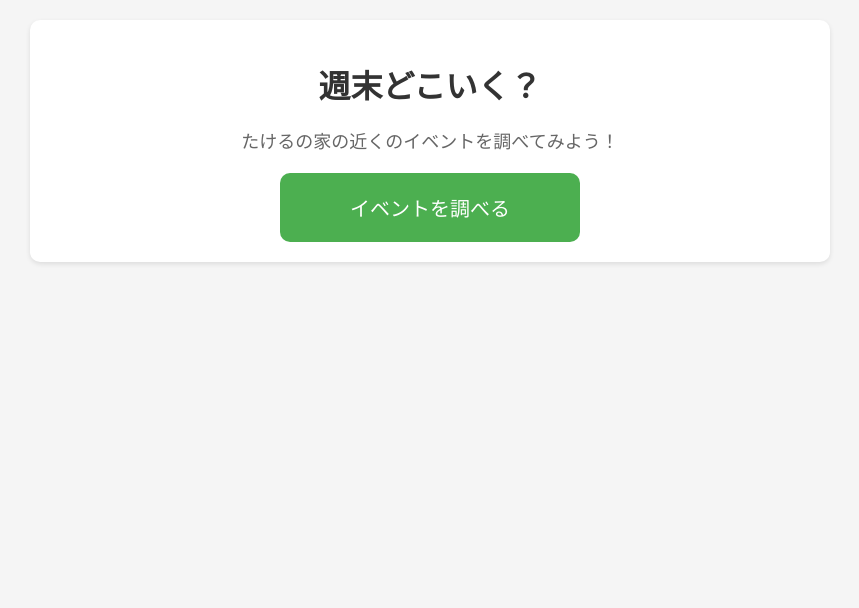
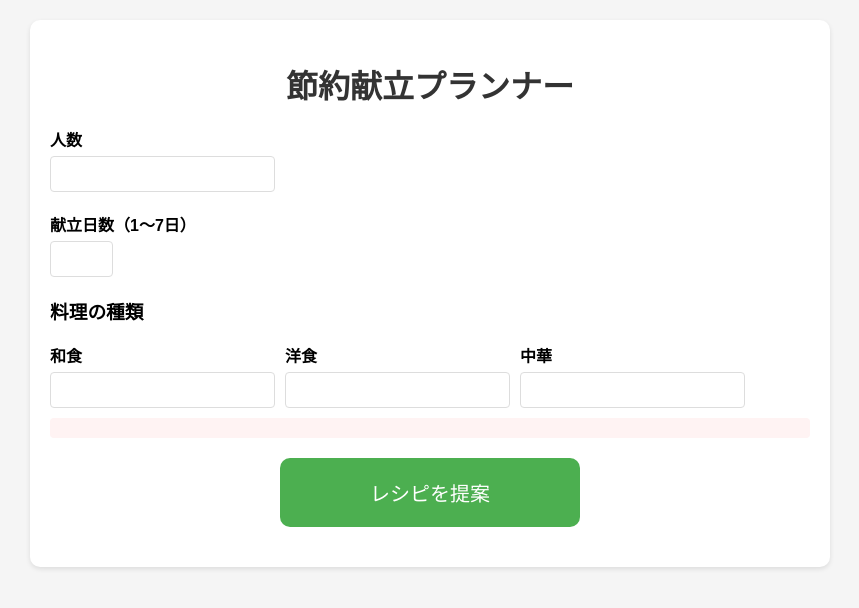
Before and after one commit to ganta0131/iveinfo, a Flask app: page / in a window 1280 px wide. Shown: the top 608 px of the page, without its empty margins (210-1069 px from the left). Run offline with Flask 3, Linux system fonts and the light colour scheme.

Commit message:
Update: 献立プランナーの基本機能実装

```diff
--- a/app.py
+++ b/app.py
@@ -26,27 +26,82 @@ except Exception as e:
 def index():
     return render_template('index.html')
 
-@app.route('/get_events', methods=['POST'])
-def get_events():
+@app.route('/get_meal_plan', methods=['POST'])
+def get_meal_plan():
     try:
-        # プロンプトを読み込む
-        with open('プロンプト.txt', 'r', encoding='utf-8') as f:
-            prompt = f.read()
+        data = request.get_json()
+        people = data.get('people', 1)
+        days = data.get('days', 7)
+        japanese = data.get('japanese', 0)
+        western = data.get('western', 0)
+        chinese = data.get('chinese', 0)
 
-        # AIによるイベント情報生成
+        # プロンプトの作成
+        prompt = f"""以下の条件に基づいて、1週間分の夕食レシピ（主菜＋副菜）を生成してください。
+
+条件：
+- 人数：{people}人
+- 献立日数：{days}日
+- 和食：{japanese}日
+- 洋食：{western}日
+- 中華：{chinese}日
+- 1日あたりの材料費は300円以内
+- 使用食材は週内で共通化（少なめに）
+- 分量は人数に応じて自動調整
+- 作り方は簡潔・一般向け
+
+各日のレシピは以下の形式で出力してください：
+1. 日付（例：1日目）
+   - 主菜：レシピ名
+     材料：
+     - 材料1：分量
+     - 材料2：分量
+     作り方：
+     1. 手順1
+     2. 手順2
+   - 副菜：レシピ名
+     材料：
+     - 材料1：分量
+     - 材料2：分量
+     作り方：
+     1. 手順1
+     2. 手順2
+
+最後に、同じ食材を合算して買い物リストを作成してください：
+- 材料名：合算分量
+- 材料名：合算分量
+"""
+
+        # AIによるレシピ生成
         response = model.generate_content(prompt)
-        events_info = response.text
+        meal_plan = response.text
 
-        # テキストをHTMLの段落に変換
-        paragraphs = events_info.split('\n')
-        formatted_html = '<div class="events-container">'
+        # レシピと買い物リストをHTML形式に変換
+        paragraphs = meal_plan.split('\n')
+        recipes_html = '<div class="recipes">'
+        shopping_list_html = '<div class="shopping-list">'
+
+        is_shopping_list = False
         for para in paragraphs:
-            formatted_html += f'<p>{para}</p>'
-        formatted_html += '</div>'
+            if para.strip() == '最後に、同じ食材を合算して買い物リストを作成してください：':
+                is_shopping_list = True
+                continue
+
+            if not para.strip():
+                continue
+
+            if is_shopping_list:
+                shopping_list_html += f'<p>{para}</p>'
+            else:
+                recipes_html += f'<div class="recipe-item">{para}</div>'
+
+        recipes_html += '</div>'
+        shopping_list_html += '</div>'
 
         return jsonify({
             'success': True,
-            'events': formatted_html
+            'recipes': recipes_html,
+            'shoppingList': shopping_list_html
         })
     except Exception as e:
         return jsonify({
--- a/templates/index.html
+++ b/templates/index.html
@@ -3,7 +3,7 @@
 <head>
     <meta charset="UTF-8">
     <meta name="viewport" content="width=device-width, initial-scale=1.0">
-    <title>週末どこいく？</title>
+    <title>節約献立プランナー</title>
     <style>
         body {
             font-family: 'Yu Gothic', sans-serif;
@@ -28,16 +39,49 @@
             margin: 0 auto;
         }
 
-        .search-container {
-            text-align: center;
-            margin: 20px 0;
+        .form-group {
+            margin-bottom: 20px;
         }
 
-        .description {
-            text-align: center;
-            margin: 20px 0;
-            font-size: 18px;
-            color: #666;
+        label {
+            display: block;
+            margin-bottom: 5px;
+            font-weight: bold;
+        }
+
+        .input-group {
+            display: flex;
+            gap: 10px;
+            margin-bottom: 10px;
+        }
+
+        input[type="number"] {
+            flex: 1;
+            padding: 8px;
+            border: 1px solid #ddd;
+            border-radius: 4px;
+            font-size: 16px;
+        }
+
+        .slider-container {
+            margin: 15px 0;
+        }
+
+        .slider {
+            width: 100%;
+            margin: 10px 0;
+        }
+
+        .slider-label {
+            display: flex;
+            justify-content: space-between;
+            margin-bottom: 5px;
+        }
+
+        .error {
+            color: red;
+            font-size: 14px;
+            margin-top: 5px;
         }
 
         .search-button {
@@ -50,7 +94,7 @@
             cursor: pointer;
             transition: background-color 0.3s;
             min-width: 300px;
-            margin: 0 auto;
+            margin: 20px auto;
             display: block;
         }
 
@@ -63,76 +107,202 @@
             cursor: not-allowed;
         }
 
-        .events {
-            margin-top: 20px;
-            font-size: 14px;
-            line-height: 1.6;
+        .recipe-container {
+            margin-top: 30px;
+            display: none;
         }
 
-        .events-container {
-            margin-top: 20px;
+        .recipe-item {
+            margin: 20px 0;
+            padding: 20px;
+            background-color: #fff;
+            border-radius: 8px;
+            border: 1px solid #e0e0e0;
+            box-shadow: 0 2px 4px rgba(0,0,0,0.05);
         }
 
-        .events-container p {
-            margin: 10px 0;
-            padding: 10px;
-            background-color: #f8f9fa;
-            border-radius: 5px;
-            border-left: 4px solid #4CAF50;
-            word-wrap: break-word;
-            word-break: break-all;
-            white-space: pre-wrap;
-            font-size: 14px;
-            line-height: 1.6;
-            max-width: 600px;
-            margin: 0 auto;
+        .recipe-item h3 {
+            color: #333;
+            margin: 0 0 15px 0;
+            border-bottom: 2px solid #4CAF50;
+            padding-bottom: 5px;
         }
 
-        .loading {
-            text-align: center;
-            color: #666;
+        .recipe-item ul {
+            list-style: none;
+            padding: 0;
+            margin: 10px 0;
+        }
+
+        .recipe-item li {
+            margin: 5px 0;
+            padding: 5px;
+            background-color: #f8f9fa;
+            border-radius: 4px;
+        }
+
+        .shopping-list {
+            margin-top: 30px;
+            padding: 20px;
+            background-color: #fff;
+            border-radius: 8px;
+            border: 1px solid #e0e0e0;
+            box-shadow: 0 2px 4px rgba(0,0,0,0.05);
+        }
+
+        .shopping-list h3 {
+            color: #333;
+            margin: 0 0 15px 0;
+            border-bottom: 2px solid #4CAF50;
+            padding-bottom: 5px;
+        }
+
+        .shopping-list ul {
+            list-style: none;
+            padding: 0;
+            margin: 10px 0;
+        }
+
+        .shopping-list li {
+            margin: 5px 0;
+            padding: 5px;
+            background-color: #f8f9fa;
+            border-radius: 4px;
+        }
+
+        .error {
+            color: #dc3545;
+            font-size: 14px;
+            margin-top: 5px;
+            padding: 10px;
+            background-color: #fff3f3;
+            border-radius: 4px;
         }
     </style>
 </head>
 <body>
     <div class="container">
-        <h1>週末どこいく？</h1>
-        <p class="description">たけるの家の近くのイベントを調べてみよう！</p>
-        <button class="search-button" onclick="searchEvents()">イベントを調べる</button>
-        <div id="events">
-            <div id="loading" class="loading" style="display: none;">イベント情報を検索中...</div>
-            <div id="events-content"></div>
+        <h1>節約献立プランナー</h1>
+        <form id="mealPlanForm">
+            <div class="form-group">
+                <label for="people">人数</label>
+                <input type="number" id="people" name="people" min="1" required>
+            </div>
+
+            <div class="form-group">
+                <label for="days">献立日数（1〜7日）</label>
+                <input type="number" id="days" name="days" min="1" max="7" required>
+            </div>
+
+            <div class="form-group">
+                <h3>料理の種類</h3>
+                <div class="input-group">
+                    <div>
+                        <label for="japanese">和食</label>
+                        <input type="number" id="japanese" name="japanese" min="0" required>
+                    </div>
+                    <div>
+                        <label for="western">洋食</label>
+                        <input type="number" id="western" name="western" min="0" required>
+                    </div>
+                    <div>
+                        <label for="chinese">中華</label>
+                        <input type="number" id="chinese" name="chinese" min="0" required>
+                    </div>
+                </div>
+                <div class="error" id="typeError"></div>
+            </div>
+
+            <button type="submit" class="search-button" id="searchButton">レシピを提案</button>
+        </form>
+
+        <div id="results" class="recipe-container">
+            <div id="loading" class="loading" style="display: none; text-align: center;">
+                <div style="display: inline-block;">
+                    <div class="spinner-border text-primary" role="status" style="width: 2rem; height: 2rem; margin-bottom: 10px;">
+                        <span class="sr-only">Loading...</span>
+                    </div>
+                    <p>レシピを生成中...</p>
+                </div>
+            </div>
+            <div id="recipes"></div>
+            <div id="shoppingList"></div>
         </div>
     </div>
 
     <script>
-        async function searchEvents() {
-            const loading = document.getElementById('loading');
-            const eventsContent = document.getElementById('events-content');
+        document.getElementById('mealPlanForm').addEventListener('submit', async function(e) {
+            e.preventDefault();
 
-            loading.style.display = 'block';
-            eventsContent.innerHTML = '';
+            // バリデーション
+            const days = parseInt(document.getElementById('days').value);
+            const japanese = parseInt(document.getElementById('japanese').value);
+            const western = parseInt(document.getElementById('western').value);
+            const chinese = parseInt(document.getElementById('chinese').value);
+
+            // 数値チェック
+            const people = parseInt(document.getElementById('people').value);
+            if (isNaN(people) || people < 1) {
+                showError('人数は1以上を指定してください');
+                return;
+            }
+
+            if (isNaN(days) || days < 1 || days > 7) {
+                showError('献立日数は1〜7の間で指定してください');
+                return;
+            }
+
+            if (japanese + western + chinese !== days) {
+                showError('和洋中の合計が献立日数と一致しません');
+                return;
+            }
+
+            // フォームデータの収集
+            const formData = {
+                people: people,
+                days: days,
+                japanese: japanese,
+                western: western,
+                chinese: chinese
+            };
+
+            // ローディング表示
+            document.getElementById('loading').style.display = 'block';
+            document.getElementById('recipes').innerHTML = '';
+            document.getElementById('shoppingList').innerHTML = '';
 
             try {
-                const response = await fetch('/get_events', {
+                const response = await fetch('/get_meal_plan', {
                     method: 'POST',
                     headers: {
                         'Content-Type': 'application/json',
-                    }
+                    },
+                    body: JSON.stringify(formData)
                 });
 
                 const data = await response.json();
 
                 if (data.success) {
-                    eventsContent.innerHTML = `<pre>${data.events}</pre>`;
+                    document.getElementById('results').style.display = 'block';
+                    document.getElementById('recipes').innerHTML = data.recipes;
+                    document.getElementById('shoppingList').innerHTML = data.shoppingList;
                 } else {
-                    eventsContent.innerHTML = `<p>エラーが発生しました: ${data.error}</p>`;
+                    throw new Error(data.error);
                 }
             } catch (error) {
-                eventsContent.innerHTML = `<p>エラーが発生しました: ${error.message}</p>`;
+                showError(`エラーが発生しました: ${error.message}`);
             } finally {
-                loading.style.display = 'none';
+                document.getElementById('loading').style.display = 'none';
             }
+        });
+
+        function showError(message) {
+            const errorDiv = document.getElementById('typeError');
+            errorDiv.textContent = message;
+            errorDiv.style.display = 'block';
+            setTimeout(() => {
+                errorDiv.style.display = 'none';
+            }, 5000);
         }
     </script>
 </body>
```
Also changed, not shown: other parts of templates/index.html (+11 -0 lines).
